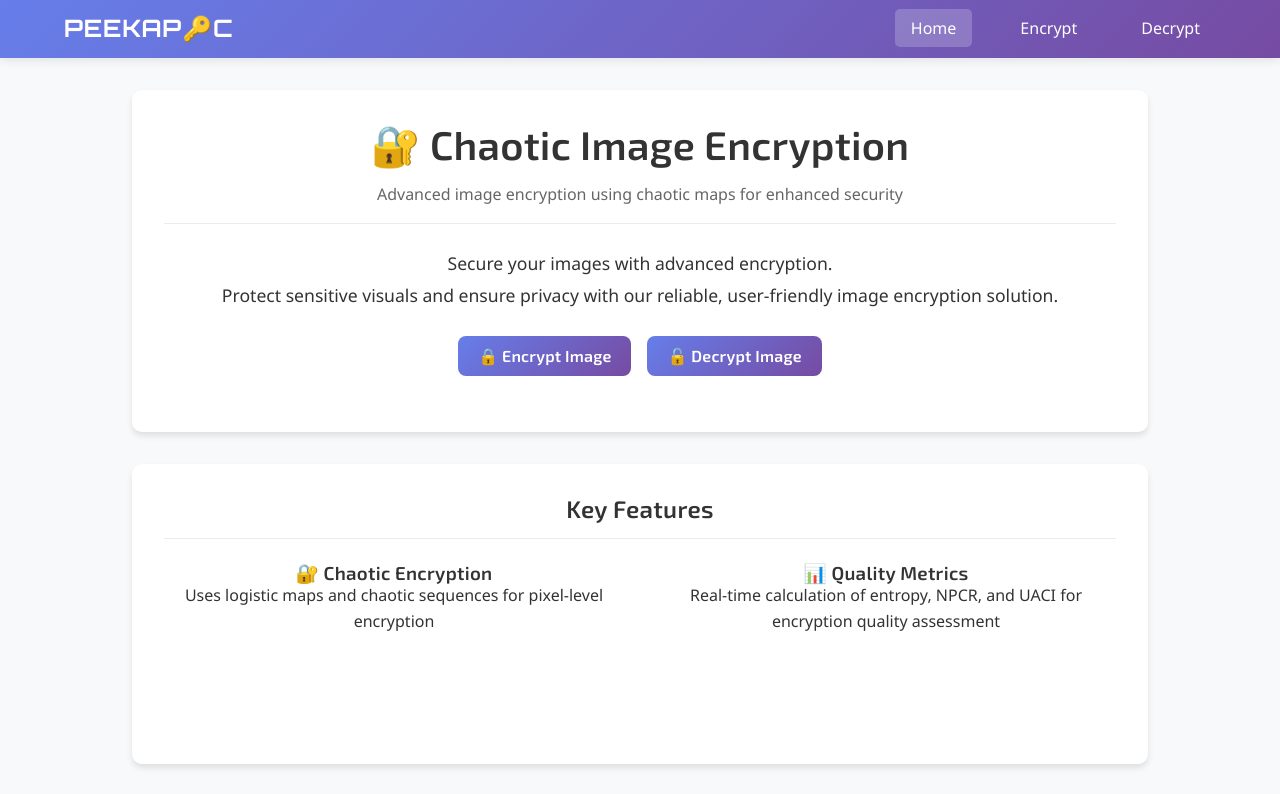
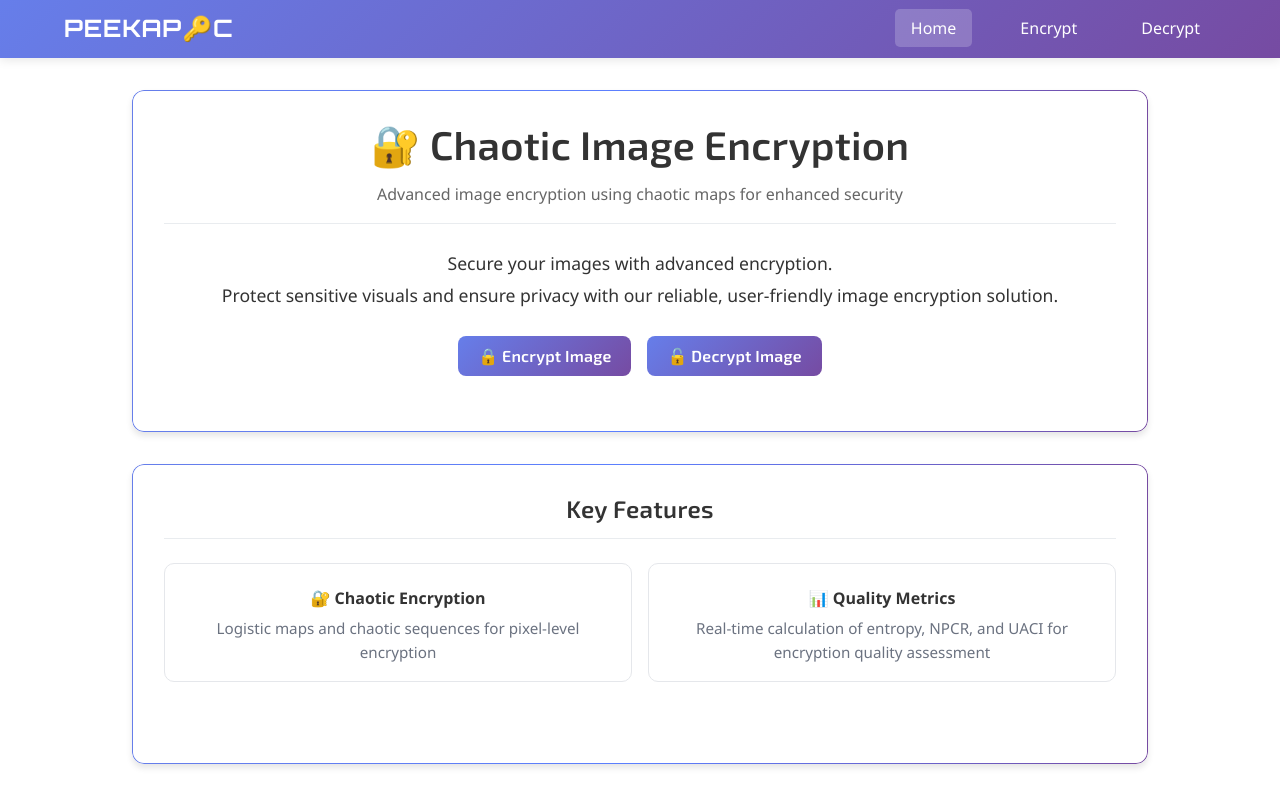
Before and after one commit to wantedWaffleInUni/fyp-mds08, a React (Create React App) app in the folder chaotic-encryption-app/frontend/: page / in a window 1280 px wide. Shown: the top 794 px of the page. Built offline with nearby package versions, Linux system fonts and the light colour scheme; no server answers; the HTML template or start-up script is replaced by a standard one; a web font is replaced by a local one.

Commit message:
Added outline, changed to white background instead of light grey, adjusted key features section

```diff
--- a/chaotic-encryption-app/frontend/src/App.css
+++ b/chaotic-encryption-app/frontend/src/App.css
@@ -9,7 +9,7 @@ body {
   font-family: 'Segoe UI', Tahoma, Geneva, Verdana, sans-serif;
   line-height: 1.6;
   color: #333;
-  background-color: #f8f9fa;
+  background-color: #fff;
 }
 
 .App {
@@ -98,7 +98,7 @@ h1, h2, h3 {
   background-color: rgba(255, 255, 255, 0.2);
 }
 
-/* Respect reduced motion */
+/* reduced motion */
 @media (prefers-reduced-motion: reduce) {
   .navbar, .navbar-brand, .navbar-nav, .nav-link { transition: none; }
 }
@@ -114,39 +114,71 @@ h1, h2, h3 {
 }
 
 /* Cards */
-.card {
-  background:white;
-  border-radius: 10px;
-  box-shadow: 0 4px 6px rgba(0, 0, 0, 0.1);
+
+/* Outer line gradient */
+:root {
+  --brand-grad: linear-gradient(90deg, #667eea, #5b7fff, #764ba2);
+}
+
+/* Base card */
+.card,
+.card-form {
+  position: relative;              /* needed for gradient border overlay */
+  background: #fff;
+  border-radius: 12px;
+  box-shadow: 0 4px 6px rgba(0,0,0,.10);
   padding: 2rem;
   margin-bottom: 2rem;
-  min-height: 300px;
 }
 
-.card-form {              /*for cards in encrypt and decrypt pages*/
-  background: white;
-  border-radius: 10px;
-  box-shadow: 0 4px 6px rgba(0, 0, 0, 0.1);
-  padding: 2rem;
-  margin-bottom: 2rem;
+/* Per original min-heights */
+.card { min-height: 300px; }
+
+/* Encrypt/Decrypt tall form cards */
+.card-form {
   min-height: 720px;
-  /* to distribute content evenly in cards */
   display: flex;
   flex-direction: column;
   justify-content: space-between;
 }
 
+/* Gradient 1px border */
+.card::before,
+.card-form::before {
+  content: "";
+  position: absolute;
+  inset: 0;                      /* cover the whole card */
+  padding: 1px;                  /* border thickness */
+  border-radius: inherit;
+  background: var(--brand-grad);
+  pointer-events: none;
+
+  /* The “hole” trick so only a 1px ring remains */
+  -webkit-mask:
+    linear-gradient(#000 0 0) content-box,
+    linear-gradient(#000 0 0);
+  mask:
+    linear-gradient(#000 0 0) content-box,
+    linear-gradient(#000 0 0);
+  -webkit-mask-composite: xor;   /* Chrome/Safari */
+          mask-composite: exclude; /* Firefox */
+}
+
+/* Headers */
 .card-header {
   border-bottom: 1px solid #e9ecef;
   padding-bottom: 1rem;
   margin-bottom: 1.5rem;
 }
 
+
+/* Titles */
 .card-title {
   font-size: 1.5rem;
   font-weight: 600;
   color: #333;
 }
+
 
 /* Buttons */
 /* Base buttons (small/normal) */
@@ -334,6 +366,20 @@ button, .btn, .btn-primary, .btn-secondary, .btn-success, .btn-danger, .icon-btn
   gap: 1.5rem;
   margin-top: 2rem;
 }
+
+/* Feature grid used on Home.jsx - keeps items spaced and responsive */
+.feature-grid {
+  display:grid;
+  grid-template-columns: repeat(auto-fit, minmax(240px, 1fr));
+  gap: 1rem;
+}
+.feature {
+  border:1px solid #e5e7eb; border-radius:10px; padding:1rem;
+  background:#fff;
+}
+
+.feature-title { font-weight:700; margin:.4rem 0 .25rem; }
+.feature-desc { color:#6b7280; font-size:.95rem; }
 
 .stat-card {
   background: white;
--- a/chaotic-encryption-app/frontend/src/pages/Home.jsx
+++ b/chaotic-encryption-app/frontend/src/pages/Home.jsx
@@ -64,16 +64,18 @@ const Home = () => {
           <h2 className="card-title">Key Features</h2>
         </div>
 
-        <div style={{ display: 'grid', gridTemplateColumns: 'repeat(auto-fit, minmax(250px, 1fr))', gap: '2rem' }}>
-          <div>
-            <h3>🔐 Chaotic Encryption</h3>
-            <p>Uses logistic maps and chaotic sequences for pixel-level encryption</p>
+        <div className = "feature-grid">
+          <div className = "feature">
+            <div className="feature-title"> 🔐 Chaotic Encryption</div>
+            <div className="feature-desc">Logistic maps and chaotic sequences for pixel-level encryption</div>
+            <ol style={{ lineHeight: '2', fontSize: '1.1rem' }}></ol>
           </div>
 
-          <div>
-            <h3>📊 Quality Metrics</h3>
-            <p>Real-time calculation of entropy, NPCR, and UACI for encryption quality assessment</p>
+          <div className="feature">
+            <div className="feature-title"> 📊 Quality Metrics</div>
+            <div className="feature-desc">Real-time calculation of entropy, NPCR, and UACI for encryption quality assessment</div>
           </div>
+
 
           {/* <div>
             <h3>🖼️ Image Support</h3>
```
